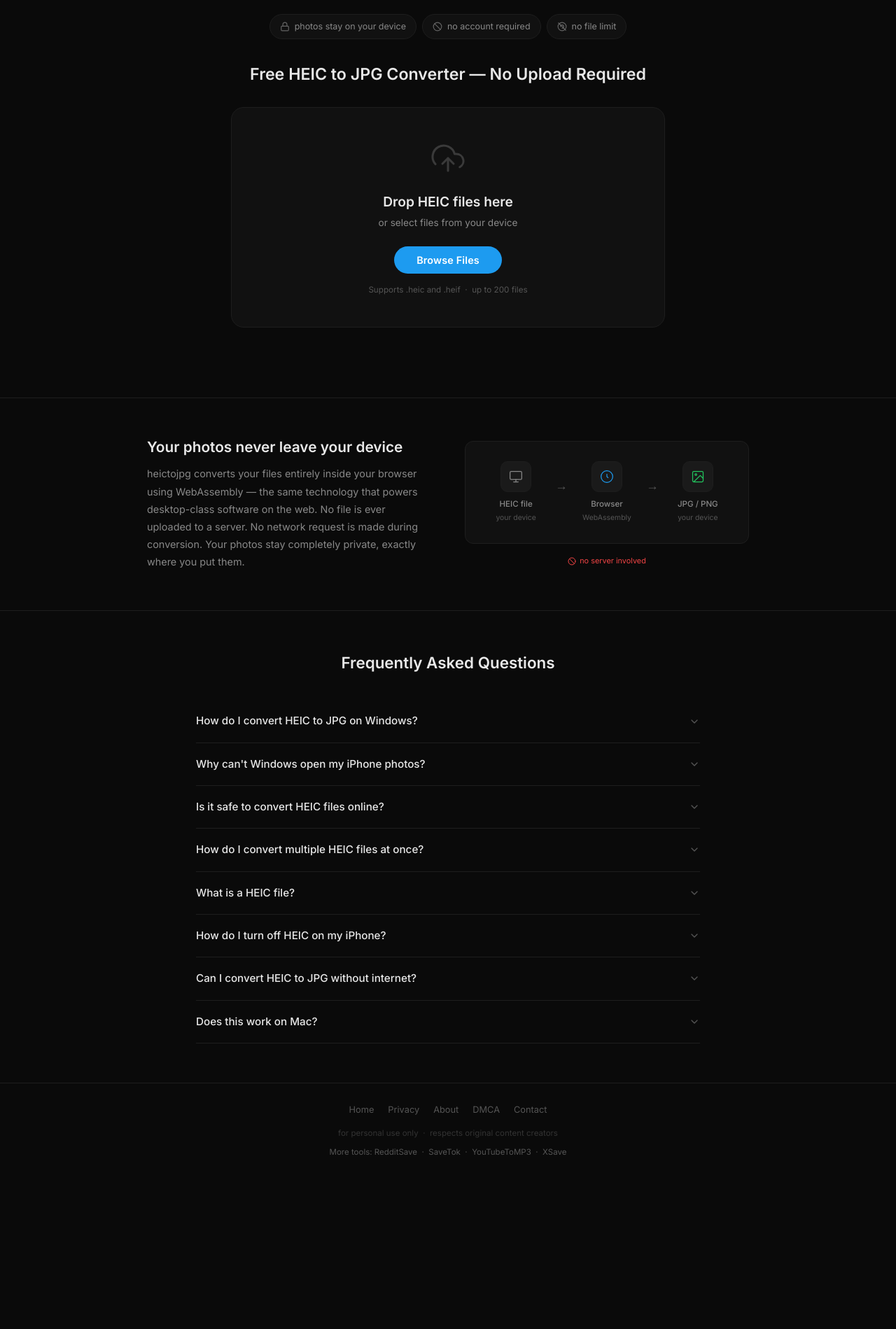
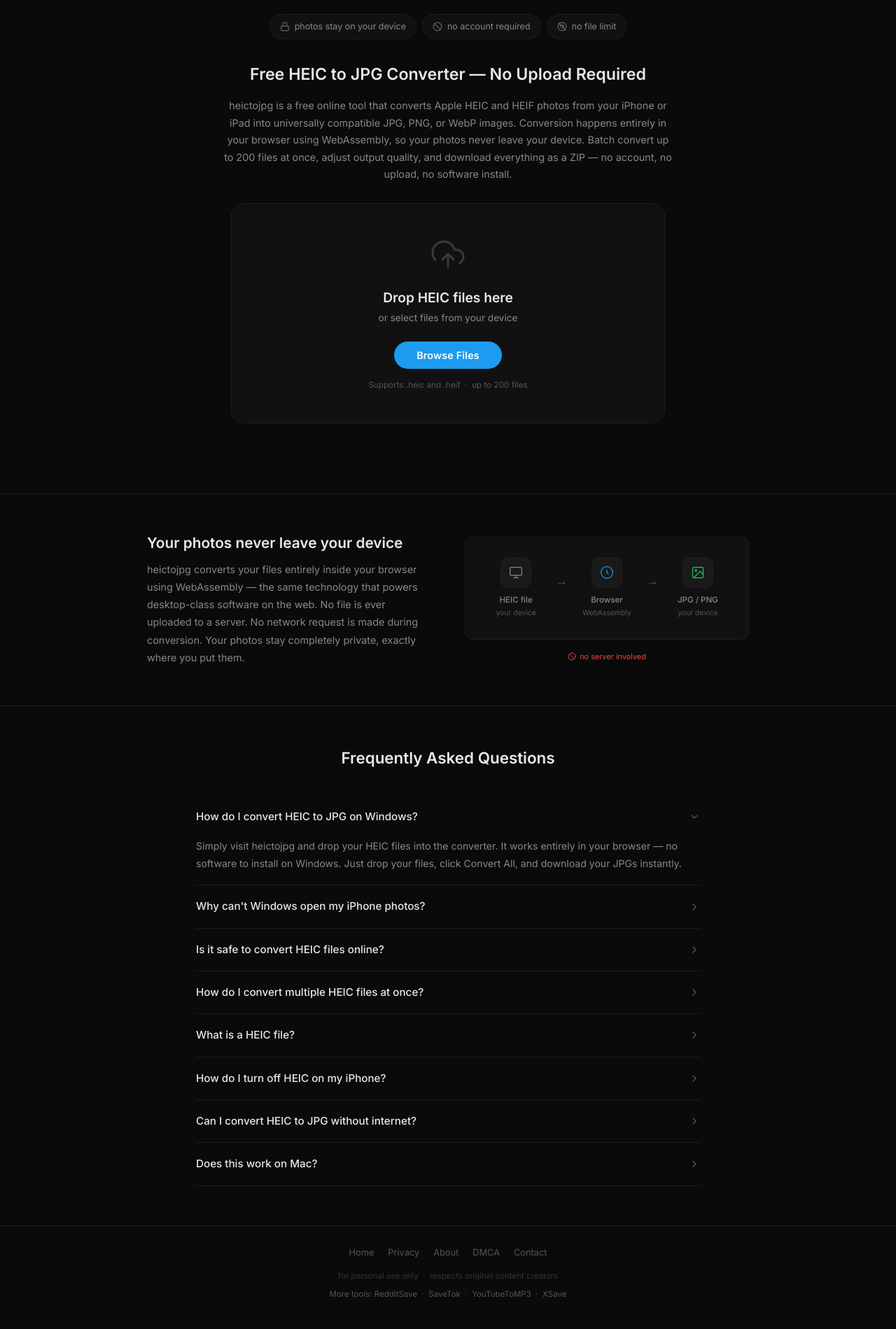
Before and after one commit to bpage/heictojpg, a Flask app: page / in a window 1280 px wide. Shown: the part 161-2060 px from the top of the page at 70% size. Before the commit the page ends 1811 px from the top, so only its background shows below. Run offline with Flask 3, Linux system fonts and the light colour scheme; some libraries are stand-ins or nearby versions; some web fonts are replaced.

Commit message:
Move ads.txt to static/ and make FAQ/intro content server-rendered
- Serve ads.txt from static/ directory
- Add intro paragraph below H1 describing the tool
- Render FAQ answers expanded by default so content is visible without JS (JS now progressively enhances to collapsible accordion)

Co-Authored-By: Claude Opus 4.7 <noreply@anthropic.com>

```diff
--- a/app.py
+++ b/app.py
@@ -45,7 +45,7 @@ def robots():
 
 @app.route("/ads.txt")
 def ads_txt():
-    return send_from_directory(os.path.dirname(__file__), "ads.txt")
+    return send_from_directory("static", "ads.txt")
 
 
 if __name__ == "__main__":
--- a/templates/index.html
+++ b/templates/index.html
@@ -212,8 +212,18 @@
       font-size: clamp(1.15rem, 3vw, 1.45rem);
       font-weight: 600;
       color: var(--text);
-      margin-bottom: 28px;
+      margin-bottom: 14px;
       padding: 0 20px;
+    }
+
+    .intro-text {
+      text-align: center;
+      max-width: 680px;
+      margin: 0 auto 28px;
+      padding: 0 20px;
+      font-size: 0.9rem;
+      color: var(--text-muted);
+      line-height: 1.7;
     }
 
     /* ── Drop Zone ── */
@@ -752,10 +762,9 @@
       color: var(--text-dim);
     }
 
-    .faq-item.open .faq-chevron { transform: rotate(180deg); }
 
     .faq-answer {
-      max-height: 0;
+      max-height: 400px;
       overflow: hidden;
       transition: max-height 0.3s ease;
     }
@@ -767,7 +776,8 @@
       line-height: 1.75;
     }
 
-    .faq-item.open .faq-answer { max-height: 200px; }
+    .faq-item.collapsed .faq-answer { max-height: 0; }
+    .faq-item.collapsed .faq-chevron { transform: rotate(-90deg); }
 
     /* ── Footer ── */
     footer {
@@ -857,6 +867,7 @@
   <main>
     <div class="container">
       <h1>Free HEIC to JPG Converter — No Upload Required</h1>
+      <p class="intro-text">heictojpg is a free online tool that converts Apple HEIC and HEIF photos from your iPhone or iPad into universally compatible JPG, PNG, or WebP images. Conversion happens entirely in your browser using WebAssembly, so your photos never leave your device. Batch convert up to 200 files at once, adjust output quality, and download everything as a ZIP — no account, no upload, no software install.</p>
 
       <!-- Drop Zone -->
       <div id="dropzone" class="dropzone" role="button" tabindex="0" aria-label="Drop HEIC files here or click to browse">
@@ -1455,12 +1466,19 @@
     });
 
     // ── FAQ accordion ──────────────────────────────────────────────────────────
+    // Answers render expanded server-side so they are visible without JS.
+    // JS progressively enhances to a collapsible accordion: collapse all, then
+    // open the first item by default. Clicking a question toggles its state.
+    document.querySelectorAll('.faq-item').forEach(i => i.classList.add('collapsed'));
+    const firstFaq = document.querySelector('.faq-item');
+    if (firstFaq) firstFaq.classList.remove('collapsed');
+
     document.querySelectorAll('.faq-question').forEach(q => {
       q.addEventListener('click', () => {
         const item = q.closest('.faq-item');
-        const wasOpen = item.classList.contains('open');
-        document.querySelectorAll('.faq-item.open').forEach(i => i.classList.remove('open'));
-        if (!wasOpen) item.classList.add('open');
+        const wasCollapsed = item.classList.contains('collapsed');
+        document.querySelectorAll('.faq-item').forEach(i => i.classList.add('collapsed'));
+        if (wasCollapsed) item.classList.remove('collapsed');
       });
     });
 
```
Also changed, not shown: static/ads.txt (renamed from ads.txt).
